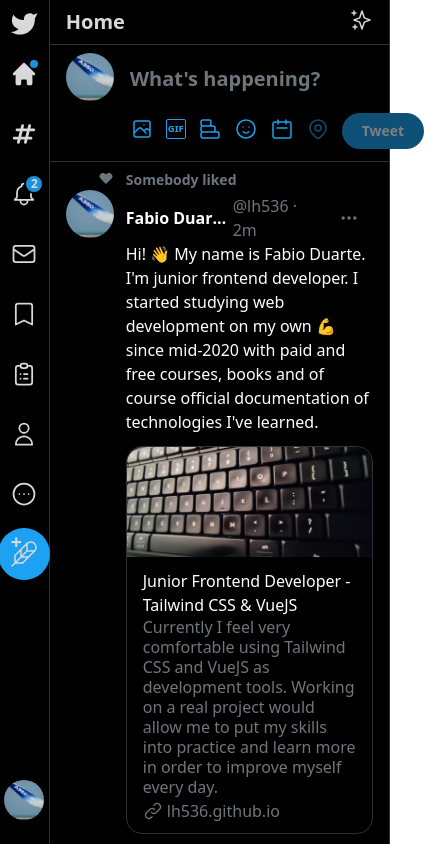
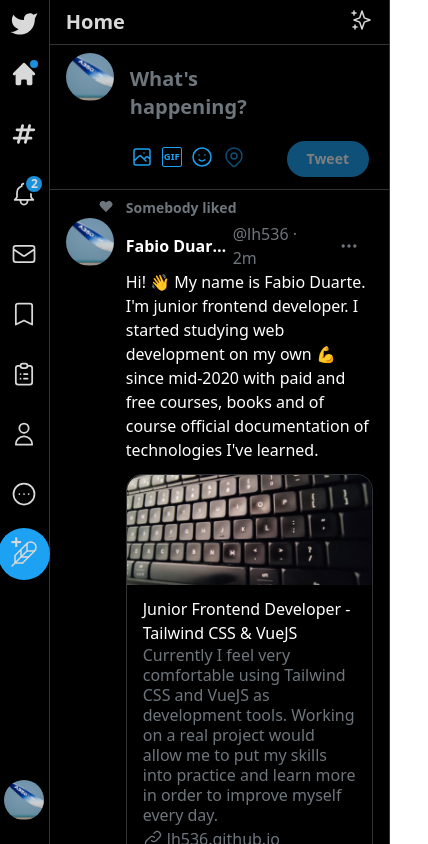
Before and after one commit to lh536/vueTwitterUI, a Vue app: page / in a window 390 px wide. Shown: the top 844 px of the page, 428 px wide, since content can reach past the window. Built offline with nearby package versions, Linux system fonts and the light colour scheme.

Commit message:
fix: minor style fixes in 'WhatsHappening.vue', poll & schedule icons aren't showed on small screens. chore: new 'docs' directory generated

```diff
--- a/src/modules/twitterSample/components/home/CenterComp/WhatsHappening.vue
+++ b/src/modules/twitterSample/components/home/CenterComp/WhatsHappening.vue
@@ -10,7 +10,7 @@
             <span class="text-[#6E767D]">What's happening?</span>
 
             <!-- WHATS HAPPENING ICONS & TWEET BUTTON -->
-            <div class="flex space-x-3 items-center text-[#1DA1F2]">
+            <div class="flex space-x-2 sm:space-x-3 items-center text-[#1DA1F2]">
 
                 <!-- MEDIA -->
                 <div class="flex flex-col items-center relative group cursor-pointer">
@@ -26,7 +26,7 @@
                 </div>
 
                 <!-- POLL -->
-                <div class="flex flex-col items-center relative group cursor-pointer transform rotate-90">
+                <div class="hidden sm:flex flex-col items-center relative group cursor-pointer transform rotate-90">
                     <svg-icon icon="poll" position="transform -rotate-90 left-8 -top-0" />
                 </div>
 
@@ -36,7 +36,7 @@
                 </div>
 
                 <!-- SCHEDULE -->
-                <div class="flex flex-col items-center relative group cursor-pointer">
+                <div class="hidden sm:flex flex-col items-center relative group cursor-pointer">
                     <svg-icon icon="schedule" />
                 </div>
 
```
Also changed, not shown: 18 other files (tests, documents, lock files or other folders).
